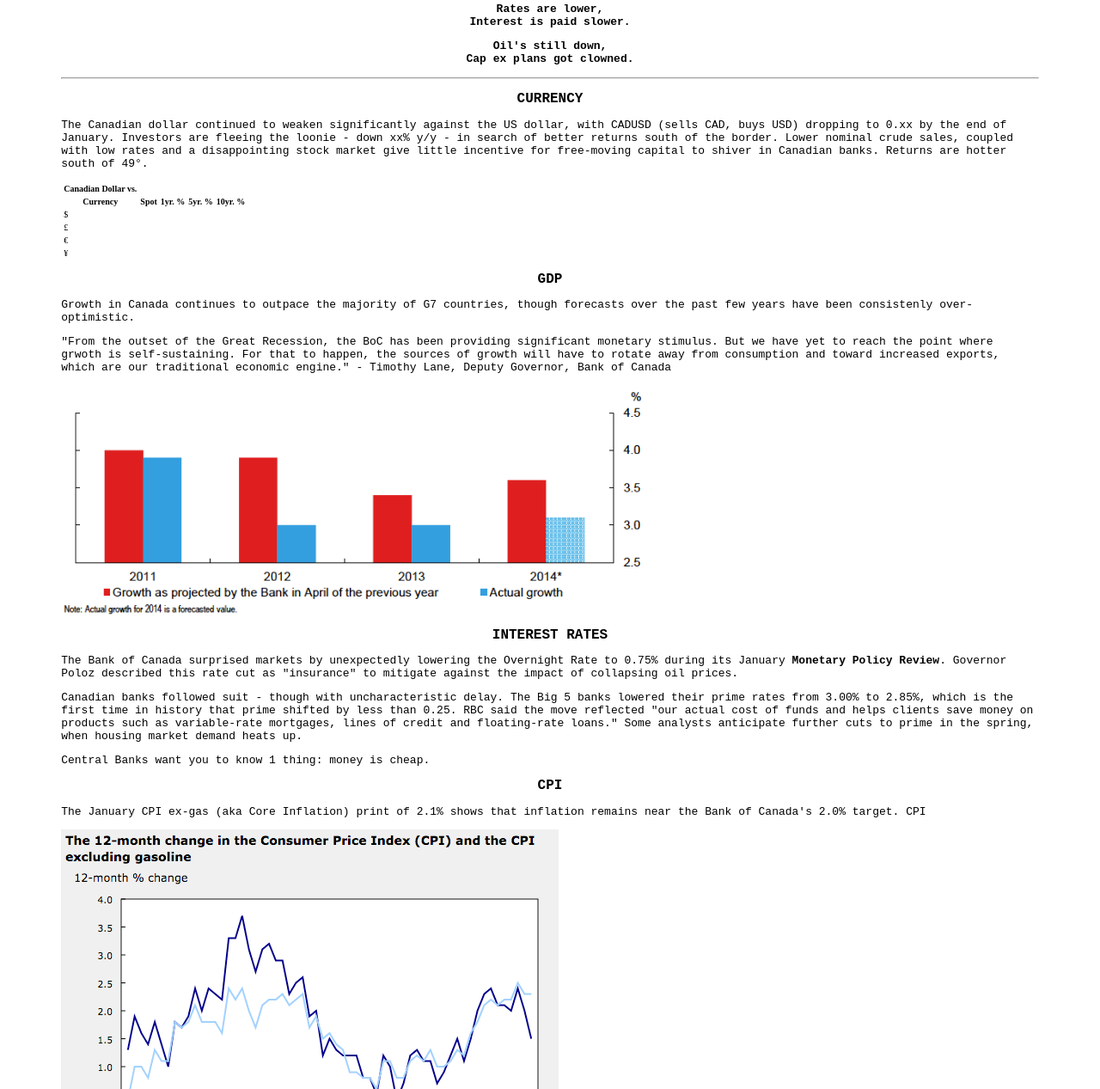
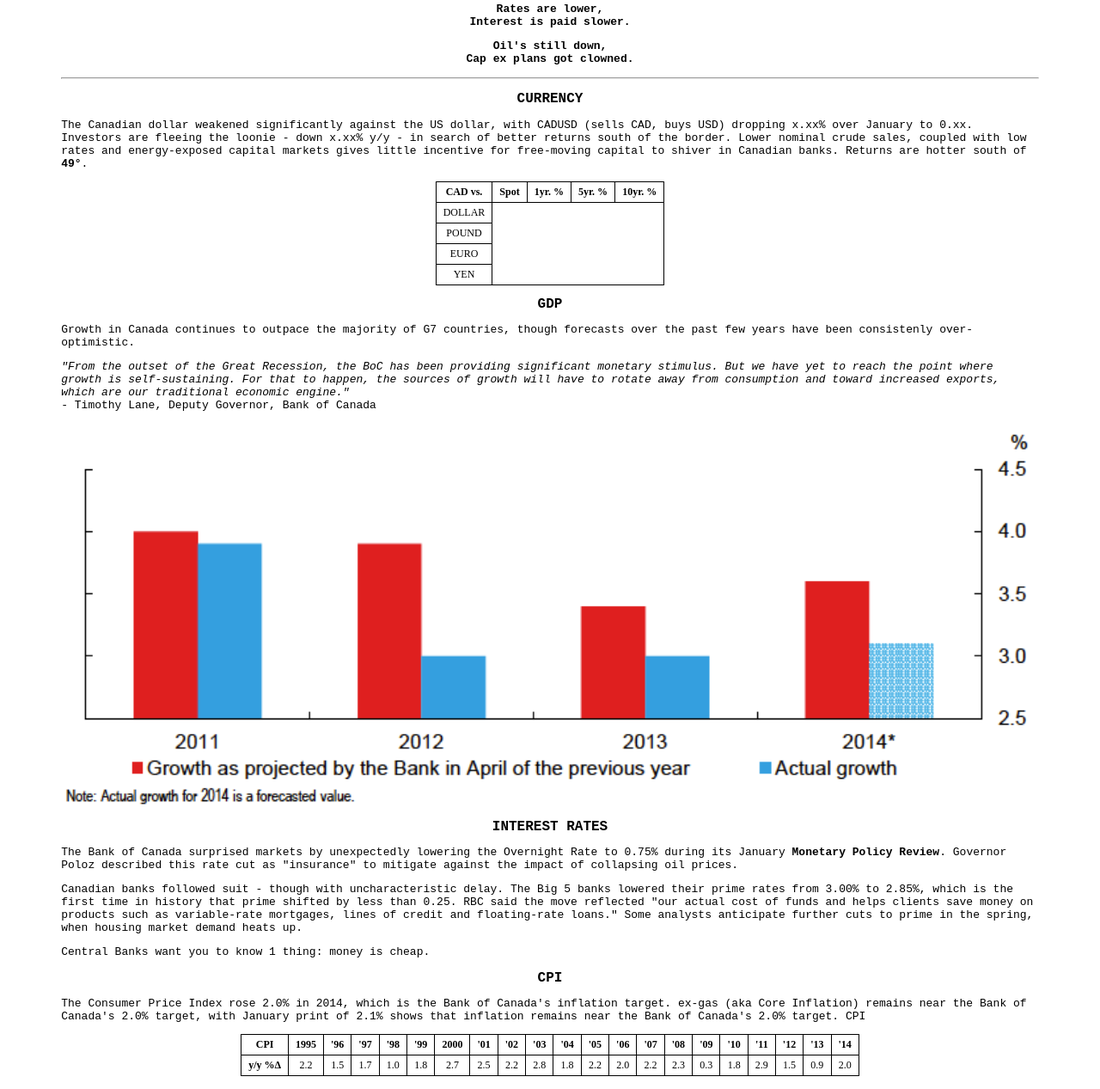
Before and after one commit to 49fundamentals/49, a plain HTML site: page index.html in a window 1280 px wide. Shown: the part 124-1391 px from the top of the page at 86% size. Drawn offline with Linux system fonts and the light colour scheme.

Commit message:
Tables & Images
New edits. Making progress.

```diff
--- a/index.css
+++ b/index.css
@@ -38,16 +38,45 @@ table {
 	font-weight: bold;
 }
 
+#currdata {
+	margin-left: auto;
+	margin-right: auto;
+	border: 1px solid black;
+	border-collapse: collapse;
+	font-size: 12px;
+	padding-top:4px;
+	padding-bottom: 4px;
+	padding-left: 8px;
+	padding-right: 8px;
+	text-align: center;
+}
+
+#gdpimg {
+	display: block;
+	width: 100%;
+	height: auto;
+	margin-right: auto;
+	margin-left: auto;
+}
+
+#cpidata {
+	margin-left: auto;
+	margin-right: auto;
+	border: 1px solid black;
+	border-collapse: collapse;
+	font-size: 12px;
+	padding-top:4px;
+	padding-bottom: 4px;
+	padding-left: 8px;
+	padding-right: 8px;
+	text-align: center;
+}
+
 #equimg {
 	width: 80%;
 	height: auto;
 	max-width: 100%;
 	min-width: 60%;
-}
-
-#gdpimg {
-	width: 60%;
-	height: auto;
 }
 
 #wcsimg {
@@ -71,6 +100,21 @@ table {
 	height: auto;
 }
 
+#finadata {
+	display: inline-block;
+}
+
+#oilfin1 {
+	float: left;
+	width: 50%;
+	height: auto;
+}
+
+#oilfin2 {
+	float: right;
+	width: 50%;
+	height: auto;
+}
 
 a:link {
 	color: black;
--- a/index.html
+++ b/index.html
@@ -34,29 +34,28 @@
 			<div class="currency"><h2>CURRENCY</h2>
 				<div id="currtext">
 					<p>
-						The Canadian dollar continued to weaken significantly against the US dollar, with CADUSD (sells CAD, buys USD) dropping to 0.xx by the end of January. Investors are fleeing the loonie - down xx% y/y - in search of better returns south of the border. Lower nominal crude sales, coupled with low rates and a disappointing stock market give little incentive for free-moving capital to shiver in Canadian banks. Returns are hotter south of 49&deg;.
+						The Canadian dollar weakened significantly against the US dollar, with CADUSD (sells CAD, buys USD) dropping x.xx% over January to 0.xx. Investors are fleeing the loonie - down x.xx% y/y - in search of better returns south of the border. Lower nominal crude sales, coupled with low rates and energy-exposed capital markets gives little incentive for free-moving capital to shiver in Canadian banks. Returns are hotter south of <a href="http://en.wikipedia.org/wiki/49th_parallel_north#The_Canada_.E2.80.93_United_States_border" target="_blank">49&deg;</a>.
 					</p>
 				</div>
 				<table id="currdata">
-					<th>Canadian Dollar vs.</th>
-					<tr>
-						<th>Currency</th>
-						<th>Spot</th>
-						<th>1yr. %</th>
-						<th>5yr. %</th>
-						<th>10yr. %</th>
+					<tr id="currdata">
+						<th id="currdata">CAD vs.</th>
+						<th id="currdata">Spot</th>
+						<th id="currdata">1yr. %</th>
+						<th id="currdata">5yr. %</th>
+						<th id="currdata">10yr. %</th>
 					</tr>
 					<tr>
-						<td>&#0036;</td>
+						<td id="currdata">DOLLAR</td>
 					</tr>
 					<tr>
-						<td>&#0163;</td>
+						<td id="currdata">POUND</td>
 					</tr>
 					<tr>
-						<td>&#8364;</td>
+						<td id="currdata">EURO</td>
 					</tr>
 					<tr>
-						<td>&#0165;</td>
+						<td id="currdata">YEN</td>
 					</tr>
 				</table>
 			</div>
@@ -66,12 +65,11 @@
 						Growth in Canada continues to outpace the majority of G7 countries, though forecasts over the past few years have been consistenly over-optimistic.
 					</p>
 					<p>
-						"From the outset of the Great Recession, the BoC has been providing significant monetary stimulus. But we have yet to reach the point where grwoth is self-sustaining. For that to happen, the sources of growth will have to rotate away from consumption and toward increased exports, which are our traditional economic engine." - Timothy Lane, Deputy Governor, Bank of Canada
+						<em>"From the outset of the Great Recession, the BoC has been providing significant monetary stimulus. But we have yet to reach the point where growth is self-sustaining. For that to happen, the sources of growth will have to rotate away from consumption and toward increased exports, which are our traditional economic engine."</em>
+<br>						- Timothy Lane, Deputy Governor, Bank of Canada
 					</p>
 				</div>
-				<div id="gdpdata">
 					<img src="49img/BoC_GDP_projections.png" id="gdpimg"/>
-				</div>
 			</div>
 			<div class="interest"><h2>INTEREST RATES</h2>
 				<div id="intetext">
@@ -89,9 +87,58 @@
 			<div class="cpi"><h2>CPI</h2>
 				<div id="cpitext">
 					<p>
-						The January CPI ex-gas (aka Core Inflation) print of 2.1% shows that inflation remains near the Bank of Canada's 2.0% target. CPI
+						The Consumer Price Index rose 2.0% in 2014, which is the Bank of Canada's inflation target. ex-gas (aka Core Inflation) remains near the Bank of Canada's 2.0% target, with January  print of 2.1% shows that inflation remains near the Bank of Canada's 2.0% target. CPI
 					</p>
 				</div>
+				<table id="cpidata">
+					<tr id="cpidata">
+						<th id="cpidata">CPI</th>
+						<th id="cpidata">1995</th>
+						<th id="cpidata">'96</th>
+						<th id="cpidata">'97</th>
+						<th id="cpidata">'98</th>
+						<th id="cpidata">'99</th>
+						<th id="cpidata">2000</th>
+						<th id="cpidata">'01</th>
+						<th id="cpidata">'02</th>
+						<th id="cpidata">'03</th>
+						<th id="cpidata">'04</th>
+						<th id="cpidata">'05</th>
+						<th id="cpidata">'06</th>
+						<th id="cpidata">'07</th>
+						<th id="cpidata">'08</th>
+						<th id="cpidata">'09</th>
+						<th id="cpidata">'10</th>
+						<th id="cpidata">'11</th>
+						<th id="cpidata">'12</th>
+						<th id="cpidata">'13</th>
+						<th id="cpidata">'14</th>
+					</tr>
+					<tr id="cpidata">
+						<th id="cpidata">y/y %&#916;</th>
+						<td id="cpidata">2.2</td>
+						<td id="cpidata">1.5</td>
+						<td id="cpidata">1.7</td>
+						<td id="cpidata">1.0</td>
+						<td id="cpidata">1.8</td>
+						<td id="cpidata">2.7</td>
+						<td id="cpidata">2.5</td>
+						<td id="cpidata">2.2</td>
+						<td id="cpidata">2.8</td>
+						<td id="cpidata">1.8</td>
+						<td id="cpidata">2.2</td>
+						<td id="cpidata">2.0</td>
+						<td id="cpidata">2.2</td>
+						<td id="cpidata">2.3</td>
+						<td id="cpidata">0.3</td>
+						<td id="cpidata">1.8</td>
+						<td id="cpidata">2.9</td>
+						<td id="cpidata">1.5</td>
+						<td id="cpidata">0.9</td>
+						<td id="cpidata">2.0</td>
+					</tr>
+				</table>
+<br>
 				<img src="49img/CPI.png"/>
 			</div>
 		</div>
@@ -121,7 +168,7 @@
 							<th>YTD %&#916;</th>
 						</tr>
 						<tr>
-							<th>1yr. % &#916;</th>
+							<th>1yr. %&#916;</th>
 						</tr>
 					</table>
 				<div id="equitext">
@@ -331,7 +378,7 @@
 						In recent months the Federal government has inched closer to the establishment of a national securities regulator, with Ontario and British Columbia signalling their desire to part with the existing 13-regulator system. Canada remains the only major industrialized country without a national capital markets regulator.
 					</p>
 				</div>
-				<div id="reguata">
+				<div id="regudata">
 				</div>
 			</div>
 			<div class="finances"><h2>FINANCES</h2>
@@ -343,7 +390,7 @@
 						Plummeting prices for crude oil has placed the Conservative governments commitment to balancing the Federal budget in 2015-2016 under pressure. The government's <em>Economic and Fiscal Projections (Nov 2014)</em> was modelled with oil prices at $81, and was expected to allow for a $3B reserve fund. The Conservatives hoped to pay down federal debt with these monies, but it looks like these reserves will instead be used to cover revenue shortfalls resulting from lower oil prices.
 					</p>
 					<p>
-						Below are 2 charts which examine the effect had on the federal budget from 3 different oil-price scenarios.
+						Below are 2 tables which examine the effect had on the federal budget from 3 different oil-price scenarios. Table 1 projects
 					</p>
 				</div>
 				<div id="finadata">
```
Also changed, not shown: 49img/TSX_sectors.jpeg (added).
